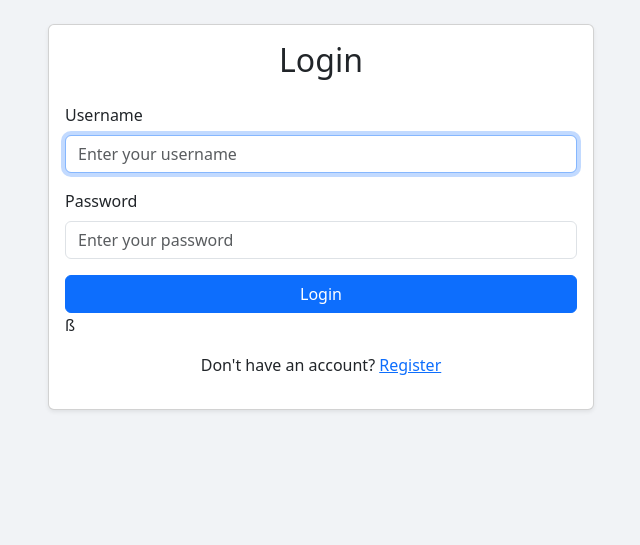
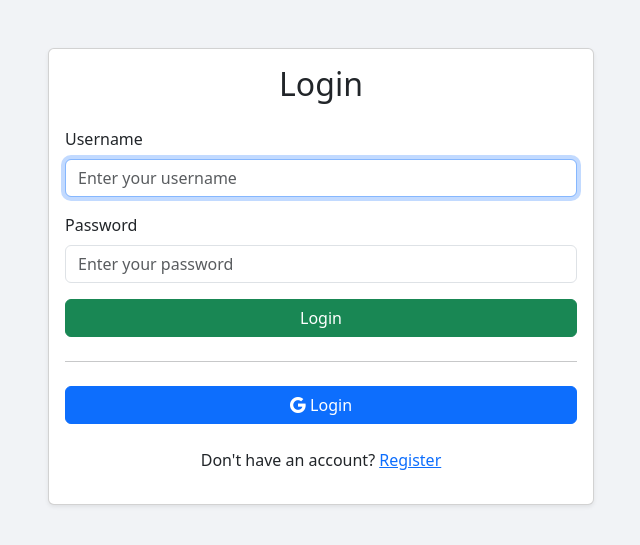
Before and after one commit to rajaCDS/anjac-home-appliances, a Django app: page /accounts/login/ in a window 1280 px wide. Shown: the part 58-603 px from the top of the page, without its empty margins (319-959 px from the left). Run offline with Django 4.2, Linux system fonts and the light colour scheme; data comes from the database, SQL or seed files in the repository; both versions use the stored data as it was after the commit; some libraries are stand-ins or nearby versions.

Commit message:
google sso changes

```diff
--- a/anjac_home_appliances/urls.py
+++ b/anjac_home_appliances/urls.py
@@ -1,3 +1,4 @@
+# app/urls.py
 from django.contrib import admin
 from django.urls import path, include
 from django.conf import settings
@@ -5,8 +6,8 @@ from django.conf.urls.static import static
 
 urlpatterns = [
     path('admin/', admin.site.urls),
-    path('', include('shop.urls')),
-    path('accounts/', include('django.contrib.auth.urls')),
+    path('', include('shop.urls')),                     # your custom routes
+    path('accounts/', include('allauth.urls')),         # ✅ Google SSO + other providers
 ]
 
 if settings.DEBUG:
--- a/shop/templates/base.html
+++ b/shop/templates/base.html
@@ -6,6 +6,10 @@
   <meta name="viewport" content="width=device-width, initial-scale=1">
   <link href="https://cdn.jsdelivr.net/npm/bootstrap@5.3.0/dist/css/bootstrap.min.css" rel="stylesheet">
   <link rel="stylesheet" href="https://cdnjs.cloudflare.com/ajax/libs/font-awesome/6.5.0/css/all.min.css">
+  <link
+    rel="stylesheet"
+    href="https://cdn.jsdelivr.net/npm/bootstrap-icons@1.11.3/font/bootstrap-icons.css"
+  />
   <style>
     body { background: #f1f3f6; }
     .navbar-custom { background-color: #2874f0; }
--- a/shop/templates/login.html
+++ /dev/null
@@ -1,45 +0,0 @@
-<!-- shop/templates/registration/login.html -->
-{% extends "base.html" %}
-{% load static %}
-
-{% block content %}
-  <div class="row justify-content-center">
-    <div class="col-md-6">
-        <div class="card shadow-sm">
-        <div class="card-body">
-      <h2 class="mb-4 text-center">Login</h2>
-      <form method="post" novalidate>
-          {% csrf_token %}
-          {% if next %}
-            <input type="hidden" name="next" value="{{ next }}">
-          {% endif %}
-
-          <div class="mb-3">
-            <label for="id_username" class="form-label">Username</label>
-            <input type="text" name="username" autofocus required id="id_username"
-                  class="form-control" placeholder="Enter your username">
-          </div>
-
-          <div class="mb-3">
-            <label for="id_password" class="form-label">Password</label>
-            <input type="password" name="password" required id="id_password"
-                  class="form-control" placeholder="Enter your password">
-          </div>
-
-          {% if form.errors %}
-            <div class="alert alert-danger">
-              Please enter the correct username and password.
-            </div>
-          {% endif %}
-
-          <button type="submit" class="btn btn-primary w-100">Login</button>
-      </form>ß
-
-      <div class="text-center mt-3">
-        <p>Don't have an account? <a href="{% url 'register' %}">Register</a></p>
-      </div>
-      </div>
-        </div>
-    </div>
-  </div>
-{% endblock %}
--- /dev/null
+++ b/shop/templates/registration/login.html
@@ -0,0 +1,62 @@
+{% extends "base.html" %}
+{% load static %}
+{% load socialaccount %}
+
+{% block content %}
+<div class="row justify-content-center mt-5">
+  <div class="col-md-6">
+    <div class="card shadow-sm">
+      <div class="card-body">
+        <h2 class="mb-4 text-center">Login</h2>
+
+        <!-- OTP / Username & Password Form -->
+        <form method="post" novalidate>
+          {% csrf_token %}
+          {% if next %}
+            <input type="hidden" name="next" value="{{ next }}">
+          {% endif %}
+
+          <div class="mb-3">
+            <label for="id_username" class="form-label">Username</label>
+            <input type="text" name="username" autofocus required id="id_username"
+                   class="form-control" placeholder="Enter your username">
+          </div>
+
+          <div class="mb-3">
+            <label for="id_password" class="form-label">Password</label>
+            <input type="password" name="password" required id="id_password"
+                   class="form-control" placeholder="Enter your password">
+          </div>
+
+          {% if messages %}
+            {% for message in messages %}
+              <div class="alert alert-{{ message.tags }}">{{ message }}</div>
+            {% endfor %}
+          {% endif %}
+
+          <button type="submit" class="btn btn-success w-100">Login</button>
+        </form>
+
+        <hr class="my-4">
+
+        <!-- Social Login Buttons -->
+        <div class="text-center">
+          {% providers_media_js %}
+          {% for provider in socialaccount_providers %}
+            <a href="{% provider_login_url provider.id %}" class="btn btn-primary w-100 mb-2">
+              <i class="bi bi-google"></i> Login
+            </a>
+          {% empty %}
+            <p>No social login providers configured.</p>
+          {% endfor %}
+        </div>
+
+        <div class="text-center mt-3">
+          <p>Don't have an account? <a href="{% url 'register' %}">Register</a></p>
+        </div>
+
+      </div>
+    </div>
+  </div>
+</div>
+{% endblock %}
--- a/shop/urls.py
+++ b/shop/urls.py
@@ -1,24 +1,33 @@
-# ------------------------------
 # shop/urls.py
-# ------------------------------
+from django.urls import path
 from django.contrib.auth import views as auth_views
-from django.urls import path
 from . import views
 
 urlpatterns = [
+    # Home & Products
     path('', views.home, name='home'),
     path('product/<int:pk>/', views.product_detail, name='product_detail'),
+
+    # Cart & Checkout
     path('cart/', views.cart, name='cart'),
     path('checkout/', views.checkout, name='checkout'),
-    path('add-to-cart/<int:pk>/', views.add_to_cart, name='add_to_cart'),  # ✅ Add this
+    path('add-to-cart/<int:pk>/', views.add_to_cart, name='add_to_cart'),
+
+    # User Registration
     path('register/', views.register, name='register'),
-    path('accounts/login/', auth_views.LoginView.as_view(
-        template_name='login.html',
-        redirect_authenticated_user=True,
-        next_page='home'
-    ), name='login'),
+
+    # OTP / Login
+    path('accounts/login/', views.login_view, name='login'),
+    path('verify-otp/', views.otp_verify, name='verify_otp'),
+
+    # Logout
     path('accounts/logout/', auth_views.LogoutView.as_view(next_page='home'), name='logout'),
+
+    # Orders & Cart Actions
     path('orders/', views.orders, name='orders'),
     path('update-cart/', views.update_cart, name='update_cart'),
     path('wishlist-action/', views.wishlist_action, name='wishlist_action'),
+
+    # Optional alternative OTP login URL
+    path('otp-login/', views.login_view, name='otp_login'),
 ]
--- a/shop/views.py
+++ b/shop/views.py
@@ -2,6 +2,7 @@
 # shop/views.py
 # ------------------------------
 
+import site
 from django.shortcuts import render, get_object_or_404, redirect
 from django.contrib.auth.decorators import login_required
 from django.contrib.auth import authenticate, login, get_user_model
@@ -18,6 +19,9 @@ from .models import Product, Category, Order, CartItem, Cart, SavedAddress, Wish
 from django.http import HttpResponse
 from datetime import datetime
 from .forms import RegisterForm
+from allauth.socialaccount.models import SocialApp
+from django.contrib.sites.models import Site
+from allauth.socialaccount.providers import registry
 import random
 import time
 
@@ -84,6 +88,7 @@ def add_to_cart(request, pk):
 
 # @login_required
 def cart(request):
+    print("Cart view accessed")
     if request.user.is_authenticated:
         # Logged-in user → use DB cart
         cart, _ = Cart.objects.get_or_create(user=request.user)
@@ -138,7 +143,7 @@ def get_cart_total(user):
 @login_required
 def checkout(request):
     saved_addresses = SavedAddress.objects.filter(user=request.user)
-    cart = Cart.objects.get(user=request.user)
+    cart, _ = Cart.objects.get_or_create(user=request.user)  # ✅ ensures a cart exists
 
     if request.method == 'POST':
         name = request.POST['name']
@@ -203,19 +208,33 @@ def checkout(request):
     })
 
 def send_login_otp(email, otp):
-    subject = "Your MyStore Login OTP"
+    subject = "Your ANJAC Login OTP"
     message = f"Your OTP is {otp}. Valid for 5 minutes."
-    send_mail(subject, message, settings.DEFAULT_FROM_EMAIL, [email])
+    send_mail(subject, message, "ANJAC Home Appliances <rajja.s1994@gmail.com>", [email])
+
 
 def login_view(request):
-    print(f"Login view method: {request.method}")  # Debugging line
+    print("Login view accessed")
+    social_providers = []
+
+    site = Site.objects.get_current()
+
+    # ✅ Correct way using provider_map
+    for provider_id, provider_class in registry.provider_map.items():
+        if SocialApp.objects.filter(provider=provider_id, sites=site).exists():
+            social_providers.append(provider_class)
+
     if request.method == "POST":
         username = request.POST.get("username")
         password = request.POST.get("password")
         user = authenticate(request, username=username, password=password)
 
         if user:
-            # OTP rate limit
+            # OTP rate limit and sending
+
+            OTP_TTL_SECONDS = 5 * 60
+            RATE_LIMIT_KEY = "otp_rate_{user_id}"
+
             rate_key = RATE_LIMIT_KEY.format(user_id=user.pk)
             last_sent = cache.get(rate_key)
             if last_sent and time.time() - last_sent < 60:
@@ -226,24 +245,35 @@ def login_view(request):
             cache.set(f"login_otp_{user.pk}", otp, OTP_TTL_SECONDS)
             cache.set(rate_key, time.time(), 60)  # 1 min block
 
-            send_login_otp(user.email, otp)
+            # Send OTP email function
+            send_mail(
+                "Your ANJAC Login OTP",
+                f"Your OTP is {otp}. Valid for 5 minutes.",
+                "ANJAC Home Appliances <rajja.s1994@gmail.com>",
+                [user.email],
+            )
+
             request.session["pre_auth_user_id"] = user.pk
-
-            # Next page after login (checkout or home)
             next_url = request.POST.get("next") or request.GET.get("next", "/")
             return render(request, "otp_verify.html", {"email": user.email, "next": next_url})
         else:
             messages.error(request, "Invalid credentials")
 
-    context = {"next": request.GET.get("next", "")}
-    return render(request, "login.html", context)
+    return render(request, "registration/login.html", {
+        "next": request.GET.get("next", ""),
+        "socialaccount_providers": social_providers
+    })
 
 
 def otp_verify(request):
+    print("OTP verify view accessed")
     if request.method == "POST":
         otp = request.POST.get("otp")
         next_url = request.POST.get("next") or "/"
         user_id = request.session.get("pre_auth_user_id")
+
+        print("DEBUG: user_id from session =", user_id)
+        print("DEBUG: otp entered =", otp)
 
         if not user_id:
             messages.error(request, "Session expired. Please login again.")
@@ -252,7 +282,9 @@ def otp_verify(request):
         cache_key = f"login_otp_{user_id}"
         expected_otp = cache.get(cache_key)
 
-        if otp == expected_otp:
+        print("DEBUG: expected OTP from cache =", expected_otp)
+
+        if otp and expected_otp and otp.strip() == expected_otp.strip():
             User = get_user_model()
             user = User.objects.get(pk=user_id)
             login(request, user)
@@ -261,7 +293,7 @@ def otp_verify(request):
             cache.delete(cache_key)
             request.session.pop("pre_auth_user_id", None)
 
-            # Redirect to next page
+            messages.success(request, "✅ Login successful!")
             return redirect(next_url)
         else:
             messages.error(request, "Invalid or expired OTP")
@@ -270,6 +302,7 @@ def otp_verify(request):
     # GET request fallback
     next_url = request.GET.get("next", "/")
     return render(request, "otp_verify.html", {"next": next_url})
+
 
 def register(request):
     if request.method == 'POST':
@@ -367,3 +400,6 @@ def wishlist_action(request):
                 Wishlist.objects.filter(user=request.user, product=product).delete()
 
     return redirect('cart')
+
+otp_login = login_view
+verify_otp = otp_verify
```
Also changed, not shown: anjac_home_appliances/settings.py (+30 -4 lines), shop/templates/otp_verify.html (+28 -9 lines), db.sqlite3.
